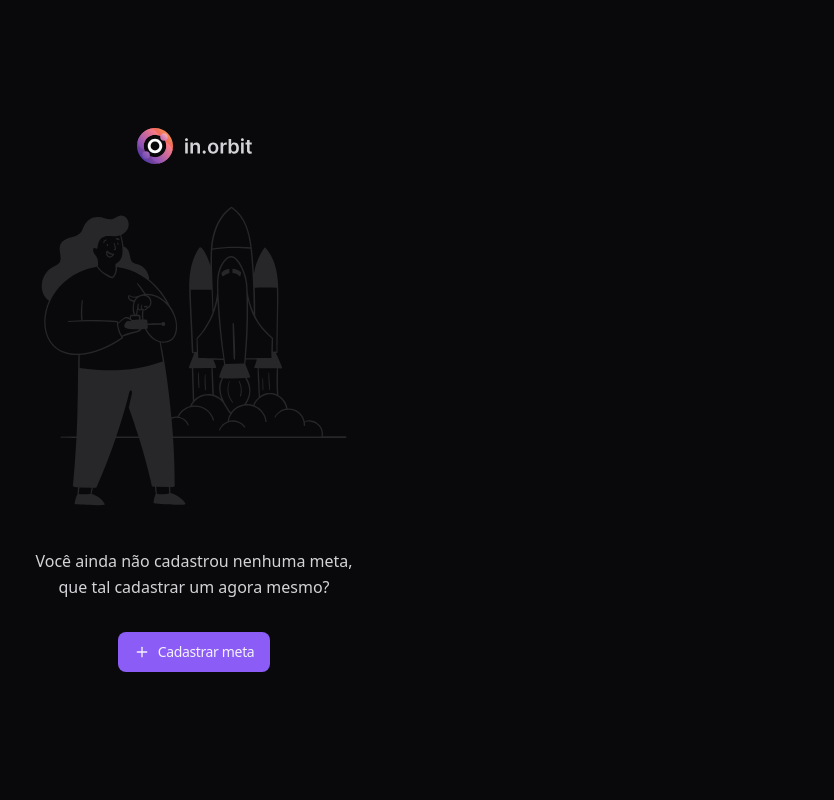
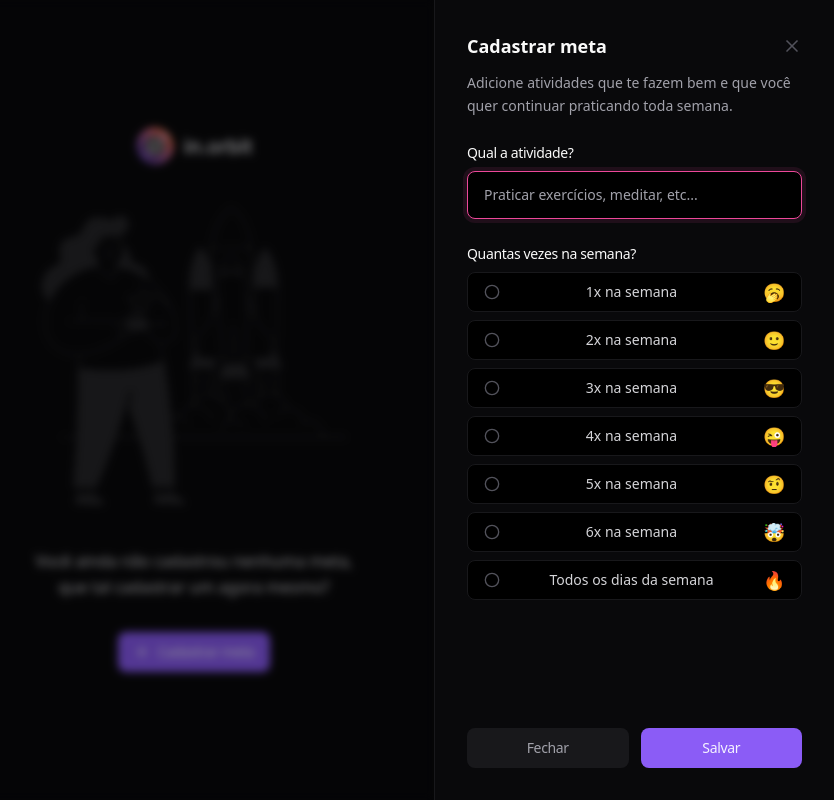
Before and after one commit to maiquitome/rocketseat-nlw-pocket-js-react, a React (Vite) app: page / in a window 1280 px wide. Both pictures are taken after a click on the button "Cadastrar meta". Shown: the whole page, without its empty margins (446-1280 px from the left). Built offline with nearby package versions, Linux system fonts and the light colour scheme.

Commit message:
feat: :sparkles: add dialog of initial page

```diff
--- a/src/App.tsx
+++ b/src/App.tsx
@@ -1,22 +1,137 @@
-import { Plus } from 'lucide-react'
+import { Plus, X } from 'lucide-react'
 
 import logo from './assets/logo-in-orbit.svg'
 import letsStart from './assets/lets-start-illustration.svg'
 import { Button } from './components/ui/button'
+import {
+  Dialog,
+  DialogClose,
+  DialogContent,
+  DialogDescription,
+  DialogTitle,
+  DialogTrigger,
+} from './components/ui/dialog'
+import { Label } from './components/ui/label'
+import { Input } from './components/ui/input'
+import {
+  RadioGroup,
+  RadioGroupIndicator,
+  RadioGroupItem,
+} from './components/ui/radio-group'
 
 export function App() {
   return (
+    <Dialog>
       <div className="h-screen flex flex-col items-center justify-center gap-8">
         <img src={logo} alt="logotipo" />
         <img src={letsStart} alt="ilustração" />
         <p className="text-zinc-300 leading-relaxed max-w-80 text-center">
-        Você ainda não cadastrou nenhuma meta, que tal cadastrar um agora mesmo?
+          Você ainda não cadastrou nenhuma meta, que tal cadastrar um agora
+          mesmo?
         </p>
 
+        <DialogTrigger asChild>
           <Button>
             <Plus className="size-4" />
             Cadastrar meta
           </Button>
+        </DialogTrigger>
       </div>
+
+      <DialogContent>
+        <div className="flex flex-col gap-6 h-full">
+          <div className="flex flex-col gap-3">
+            <div className="flex items-center justify-between">
+              <DialogTitle>Cadastrar meta</DialogTitle>
+              <DialogClose>
+                <X className="size-5 text-zinc-600" />
+              </DialogClose>
+            </div>
+
+            <DialogDescription>
+              Adicione atividades que te fazem bem e que você quer continuar
+              praticando toda semana.
+            </DialogDescription>
+          </div>
+
+          <form action="" className="flex-1 flex flex-col justify-between">
+            <div className="flex flex-col gap-6">
+              <div className="flex flex-col gap-2">
+                <Label htmlFor="title">Qual a atividade?</Label>
+                <Input
+                  id="title"
+                  autoFocus
+                  placeholder="Praticar exercícios, meditar, etc..."
+                />
+              </div>
+              <div className="flex flex-col gap-2">
+                <Label htmlFor="">Quantas vezes na semana?</Label>
+                <RadioGroup>
+                  <RadioGroupItem value="1">
+                    <RadioGroupIndicator />
+                    <span className="text-zinc-300 text-sm font-medium leading-none">
+                      1x na semana
+                    </span>
+                    <span className="text-lg leading-none">🥱</span>
+                  </RadioGroupItem>
+                  <RadioGroupItem value="2">
+                    <RadioGroupIndicator />
+                    <span className="text-zinc-300 text-sm font-medium leading-none">
+                      2x na semana
+                    </span>
+                    <span className="text-lg leading-none">🙂</span>
+                  </RadioGroupItem>
+                  <RadioGroupItem value="3">
+                    <RadioGroupIndicator />
+                    <span className="text-zinc-300 text-sm font-medium leading-none">
+                      3x na semana
+                    </span>
+                    <span className="text-lg leading-none">😎</span>
+                  </RadioGroupItem>
+                  <RadioGroupItem value="4">
+                    <RadioGroupIndicator />
+                    <span className="text-zinc-300 text-sm font-medium leading-none">
+                      4x na semana
+                    </span>
+                    <span className="text-lg leading-none">😜</span>
+                  </RadioGroupItem>
+                  <RadioGroupItem value="5">
+                    <RadioGroupIndicator />
+                    <span className="text-zinc-300 text-sm font-medium leading-none">
+                      5x na semana
+                    </span>
+                    <span className="text-lg leading-none">🤨</span>
+                  </RadioGroupItem>
+                  <RadioGroupItem value="6">
+                    <RadioGroupIndicator />
+                    <span className="text-zinc-300 text-sm font-medium leading-none">
+                      6x na semana
+                    </span>
+                    <span className="text-lg leading-none">🤯</span>
+                  </RadioGroupItem>
+                  <RadioGroupItem value="7">
+                    <RadioGroupIndicator />
+                    <span className="text-zinc-300 text-sm font-medium leading-none">
+                      Todos os dias da semana
+                    </span>
+                    <span className="text-lg leading-none">🔥</span>
+                  </RadioGroupItem>
+                </RadioGroup>
+              </div>
+            </div>
+
+            <div className="flex items-center gap-3">
+              <DialogClose asChild>
+                <Button type="button" className="flex-1" variant="secondary">
+                  Fechar
+                </Button>
+              </DialogClose>
+
+              <Button className="flex-1">Salvar</Button>
+            </div>
+          </form>
+        </div>
+      </DialogContent>
+    </Dialog>
   )
 }
```
Lines whose indentation alone changed are shown as unchanged.
